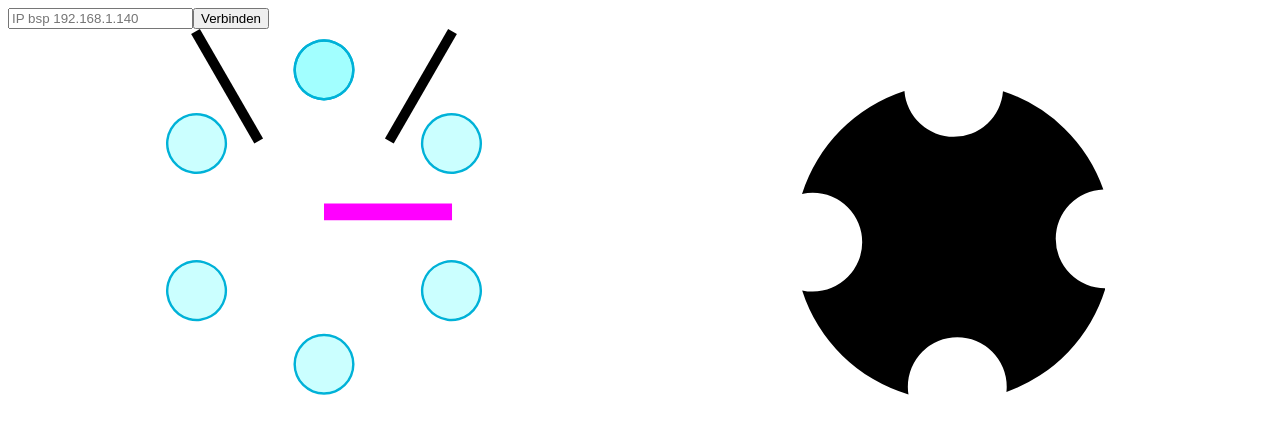
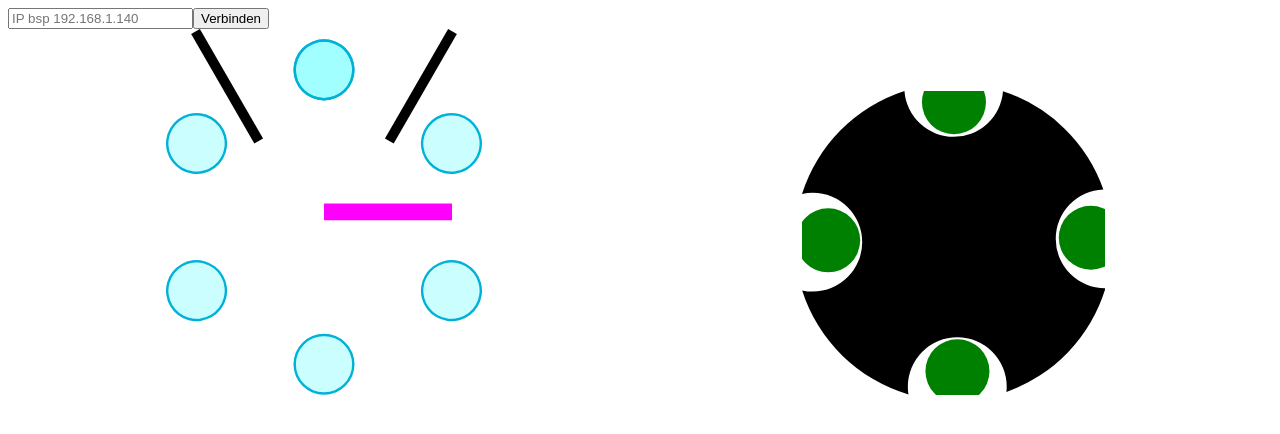
Before and after one commit to Toboxos/MM-Sim, a plain HTML site: page index.html in a window 1280 px wide. Drawn offline with Linux system fonts and the light colour scheme.

Commit message:
Added M&M to colorwheel.svg

```diff
--- a/index.html
+++ b/index.html
@@ -248,9 +248,9 @@
                     borderopacity="1.0"
                     inkscape:pageopacity="0.0"
                     inkscape:pageshadow="2"
-                    inkscape:zoom="0.49497475"
-                    inkscape:cx="-196.25133"
-                    inkscape:cy="413.54905"
+                    inkscape:zoom="0.7"
+                    inkscape:cx="203.01092"
+                    inkscape:cy="444.77568"
                     inkscape:document-units="mm"
                     inkscape:current-layer="layer1"
                     showgrid="false"
@@ -266,7 +266,7 @@
                     fit-margin-bottom="0"
                     inkscape:window-width="1920"
                     inkscape:window-height="1017"
-                    inkscape:window-x="-8"
+                    inkscape:window-x="1912"
                     inkscape:window-y="-8"
                     inkscape:window-maximized="1" />
                 <metadata
@@ -277,7 +277,7 @@
                         <dc:format>image/svg+xml</dc:format>
                         <dc:type
                         rdf:resource="http://purl.org/dc/dcmitype/StillImage" />
-                        <dc:title></dc:title>
+                        <dc:title />
                     </cc:Work>
                     </rdf:RDF>
                 </metadata>
@@ -289,9 +289,33 @@
                     <path
                     style="fill:#000000;fill-opacity:1;stroke-width:0.99999994"
                     d="m 323.77344,266.33984 a 281.83253,281.83253 0 0 0 -181.5293,182.47461 87.605881,87.605881 0 0 1 19.03516,-2.20703 87.605881,87.605881 0 0 1 87.60742,87.60547 87.605881,87.605881 0 0 1 -87.60742,87.60938 87.605881,87.605881 0 0 1 -18.76172,-2.09375 281.83253,281.83253 0 0 0 188.41601,184.40429 87.605881,87.605881 0 0 1 -1.14257,-13.79883 87.605881,87.605881 0 0 1 87.60546,-87.60937 87.605881,87.605881 0 0 1 87.60743,87.60937 87.605881,87.605881 0 0 1 -0.52149,9.30274 281.83253,281.83253 0 0 0 175.53906,-183.79297 87.605881,87.605881 0 0 1 -0.54882,0.0195 87.605881,87.605881 0 0 1 -87.60743,-87.60547 87.605881,87.605881 0 0 1 84.38868,-87.49219 281.83253,281.83253 0 0 0 -177.85352,-174.09374 87.605882,87.605882 0 0 1 -87.26758,80.85351 87.605882,87.605882 0 0 1 -87.35937,-81.18555 z"
-                    transform="scale(0.26458333)"
                     id="path10"
-                    inkscape:connector-curvature="0" />
+                    inkscape:connector-curvature="0"
+                    transform="scale(0.26458333)" />
+                    <circle
+                    style="fill:#008000;fill-opacity:1;stroke-width:0.26458332"
+                    id="path42"
+                    cx="108.87336"
+                    cy="75.746185"
+                    r="15.010002" />
+                    <circle
+                    style="fill:#008000;fill-opacity:1;stroke-width:0.26458332"
+                    id="path42-1"
+                    cx="173.03883"
+                    cy="139.25226"
+                    r="15.010002" />
+                    <circle
+                    style="fill:#008000;fill-opacity:1;stroke-width:0.26458332"
+                    id="path42-1-9"
+                    cx="110.51614"
+                    cy="201.85516"
+                    r="15.010002" />
+                    <circle
+                    style="fill:#008000;fill-opacity:1;stroke-width:0.26458332"
+                    id="path42-1-9-6"
+                    cx="49.905106"
+                    cy="140.48068"
+                    r="15.010002" />
                 </g>
                 </svg>
         </div>
```
Also changed, not shown: colorwheel.svg.
